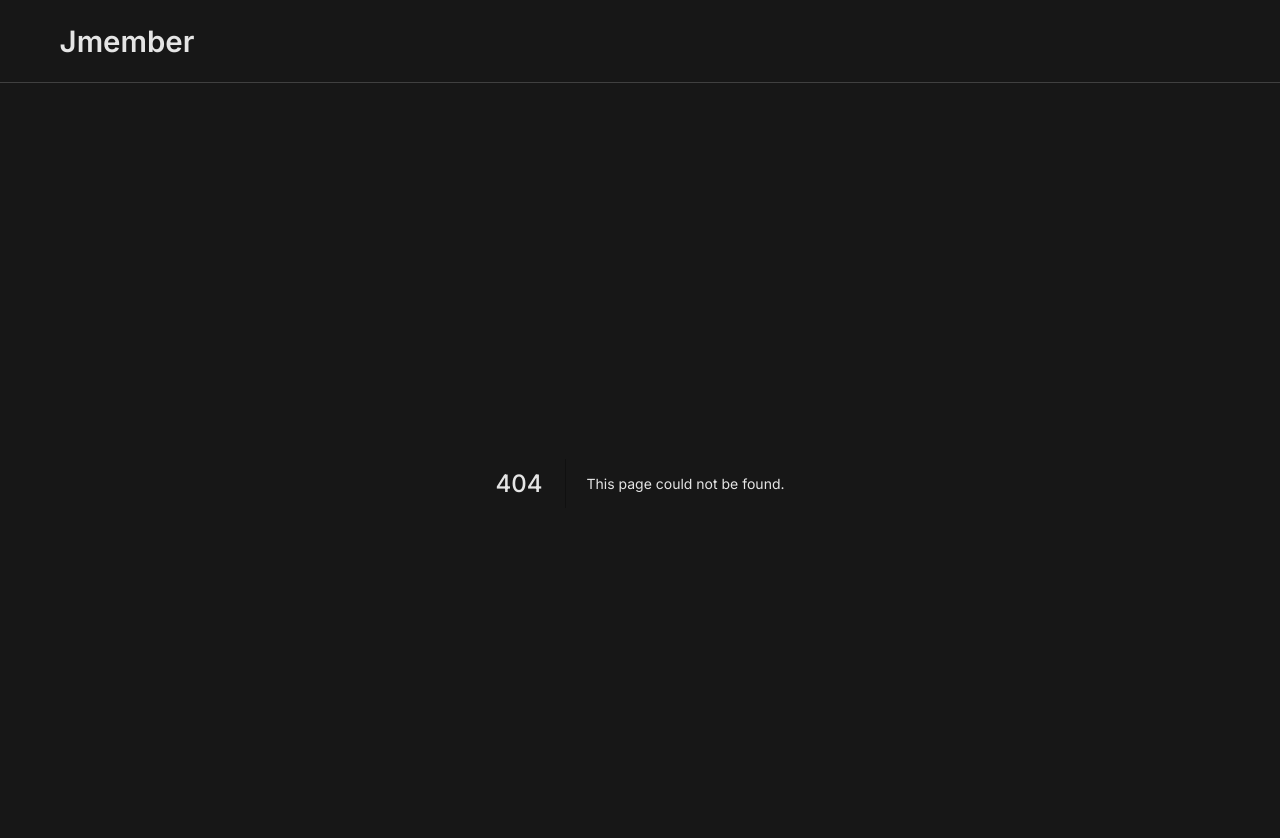
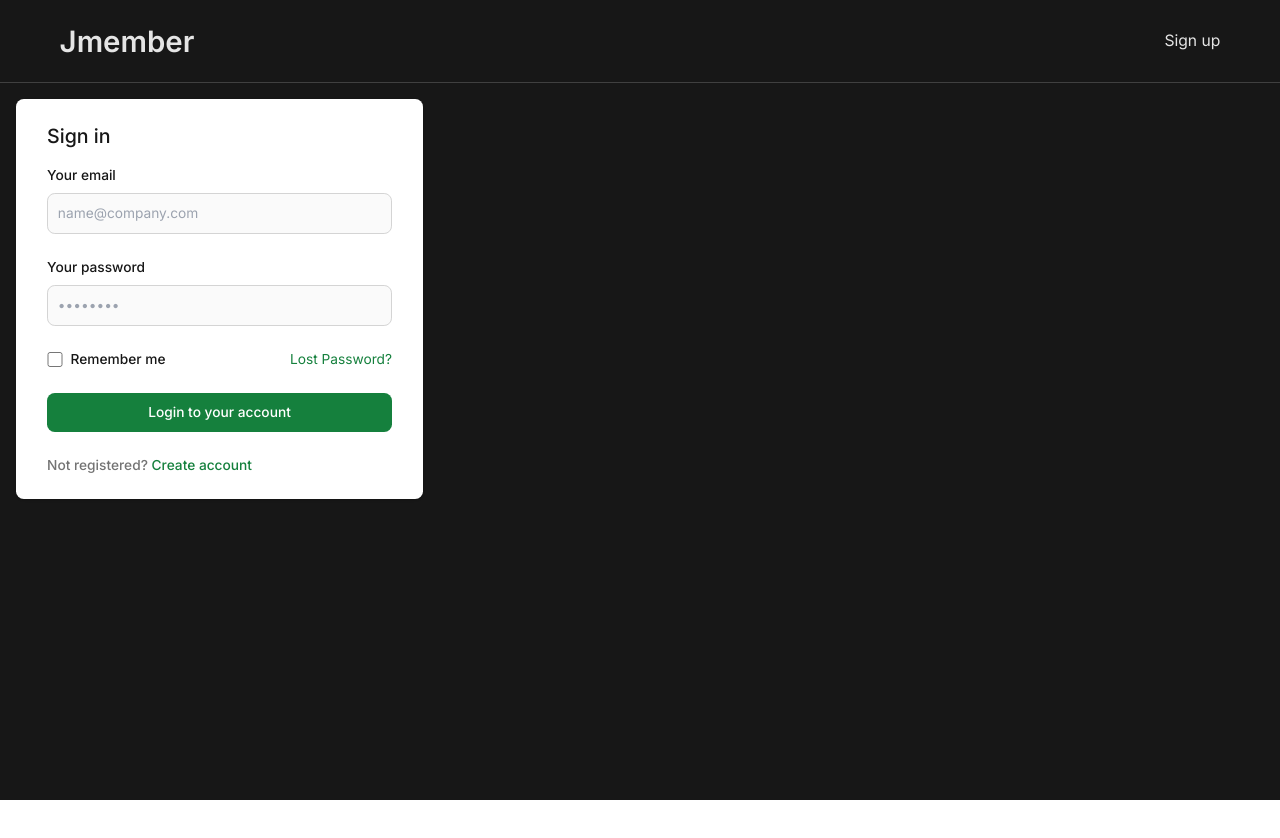
Before and after one commit to pqhung3007/jemember, a Next.js app: page /signup in a window 1280 px wide. Before the commit this address had no page. Shown: the top 838 px of the page. After the commit the page ends 800 px from the top, so only its background shows below. Built offline with nearby package versions, Linux system fonts and the light colour scheme.

Commit message:
ADD signup tsx

```diff
--- a/app/page.tsx
+++ b/app/page.tsx
@@ -21,16 +21,16 @@ export default async function Home({
   searchParams: { term?: string };
 }) {
   const collections = await fetchAllCollections();
-  // const searchResult = collections.filter((collection) =>
-  //   includeString(collection.name, searchParams?.term ?? "")
-  // );
+  const searchResult = collections.filter((collection) =>
+    includeString(collection.name, searchParams?.term ?? "")
+  );
 
   return (
     <div className="mx-auto grid max-w-[1200px] grid-cols-[repeat(auto-fill,minmax(350px,1fr))] gap-12 px-5 py-6">
       <div className="col-span-full flex justify-center">
         <RouterSearch />
       </div>
-      <CollectionList collections={collections} />
+      <CollectionList collections={searchResult} />
       {collections.length < 100 && <AddCollection />}
     </div>
   );
--- /dev/null
+++ b/app/signup/page.tsx
@@ -0,0 +1,75 @@
+export default async function Signup() {
+  return (
+    <div className="relative h-full w-full max-w-md p-4 md:h-auto">
+      <div className="relative rounded-lg bg-white shadow dark:bg-neutral-700">
+        <div className="py-6 px-6 lg:px-8">
+          <div className="mb-4 text-xl font-medium text-neutral-900 dark:text-white">
+            Sign in
+          </div>
+          <div className="space-y-6">
+            <div>
+              <div className="mb-2 block text-sm font-medium text-neutral-900 dark:text-neutral-300">
+                Your email
+              </div>
+              <input
+                type="email"
+                name="email"
+                id="email"
+                className="block w-full rounded-lg border border-neutral-300 bg-neutral-50 p-2.5 text-sm text-neutral-900 focus:border-green-500 focus:ring-green-500 dark:border-neutral-500 dark:bg-neutral-600 dark:text-white dark:placeholder-neutral-400"
+                placeholder="name@company.com"
+                required
+              />
+            </div>
+            <div>
+              <div className="mb-2 block text-sm font-medium text-neutral-900 dark:text-neutral-300">
+                Your password
+              </div>
+              <input
+                type="password"
+                name="password"
+                id="password"
+                placeholder="••••••••"
+                className="block w-full rounded-lg border border-neutral-300 bg-neutral-50 p-2.5 text-sm text-neutral-900 focus:border-green-500 focus:ring-green-500 dark:border-neutral-500 dark:bg-neutral-600 dark:text-white dark:placeholder-neutral-400"
+                required
+              />
+            </div>
+            <div className="flex justify-between">
+              <div className="flex items-start">
+                <div className="flex h-5 items-center">
+                  <input
+                    id="remember"
+                    type="checkbox"
+                    value=""
+                    className="focus:ring-3 h-4 w-4 rounded border border-neutral-300 bg-neutral-50 focus:ring-green-300 dark:border-neutral-500 dark:bg-neutral-600 dark:ring-offset-neutral-800 dark:focus:ring-green-600"
+                    required
+                  />
+                </div>
+                <div className="ml-2 text-sm font-medium text-neutral-900 dark:text-neutral-300">
+                  Remember me
+                </div>
+              </div>
+              <a
+                href="#"
+                className="text-sm text-green-700 hover:underline dark:text-green-500"
+              >
+                Lost Password?
+              </a>
+            </div>
+            <div className="w-full rounded-lg bg-green-700 px-5 py-2.5 text-center text-sm font-medium text-white hover:bg-green-800 focus:outline-none focus:ring-4 focus:ring-green-300 dark:bg-green-600 dark:hover:bg-green-700 dark:focus:ring-green-800">
+              Login to your account
+            </div>
+            <div className="text-sm font-medium text-neutral-500 dark:text-neutral-300">
+              Not registered?{" "}
+              <a
+                href="#"
+                className="text-green-700 hover:underline dark:text-green-500"
+              >
+                Create account
+              </a>
+            </div>
+          </div>
+        </div>
+      </div>
+    </div>
+  );
+}
--- a/components/layouts/Nav.tsx
+++ b/components/layouts/Nav.tsx
@@ -7,6 +7,7 @@ export default function Nav() {
         <h1 className="text-3xl font-semibold">
           <Link href="/">Jmember</Link>
         </h1>
+        <Link href="/signup">Sign up</Link>
       </div>
     </header>
   );
```
